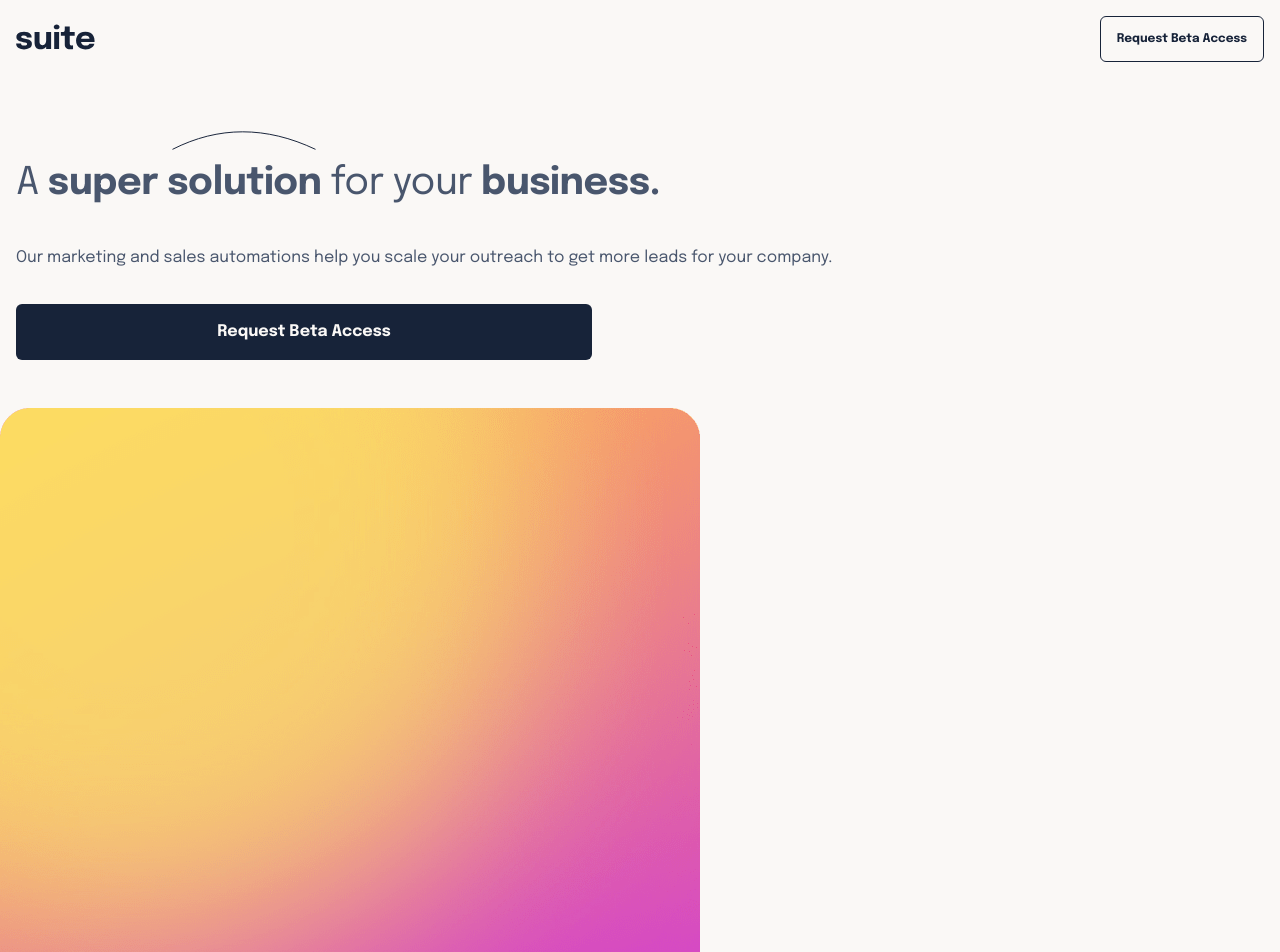
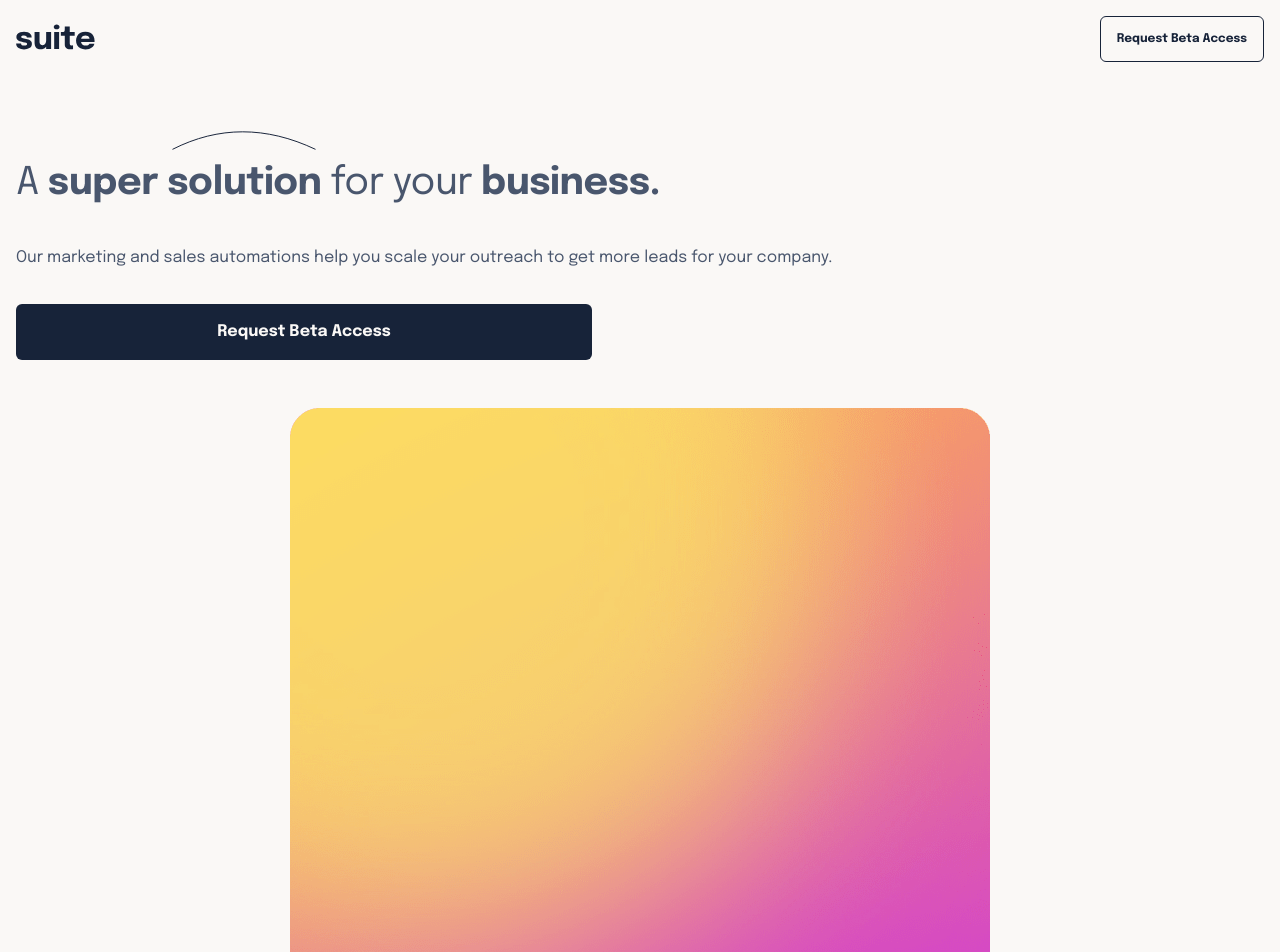
Before and after one commit to mdubelbeis/suite-landing-page, a React (Create React App) app: page / in a window 1280 px wide. Shown: the top 952 px of the page. Built offline with nearby package versions, Linux system fonts and the light colour scheme.

Commit message:
added padding

```diff
--- a/src/components/Image.component.js
+++ b/src/components/Image.component.js
@@ -31,7 +31,7 @@ const Image = () => {
   }, [windowWidth]);
 
   return (
-    <div>
+    <div className="flex justify-center px-4">
       <img src={image} alt="logo" />
     </div>
   );
```
